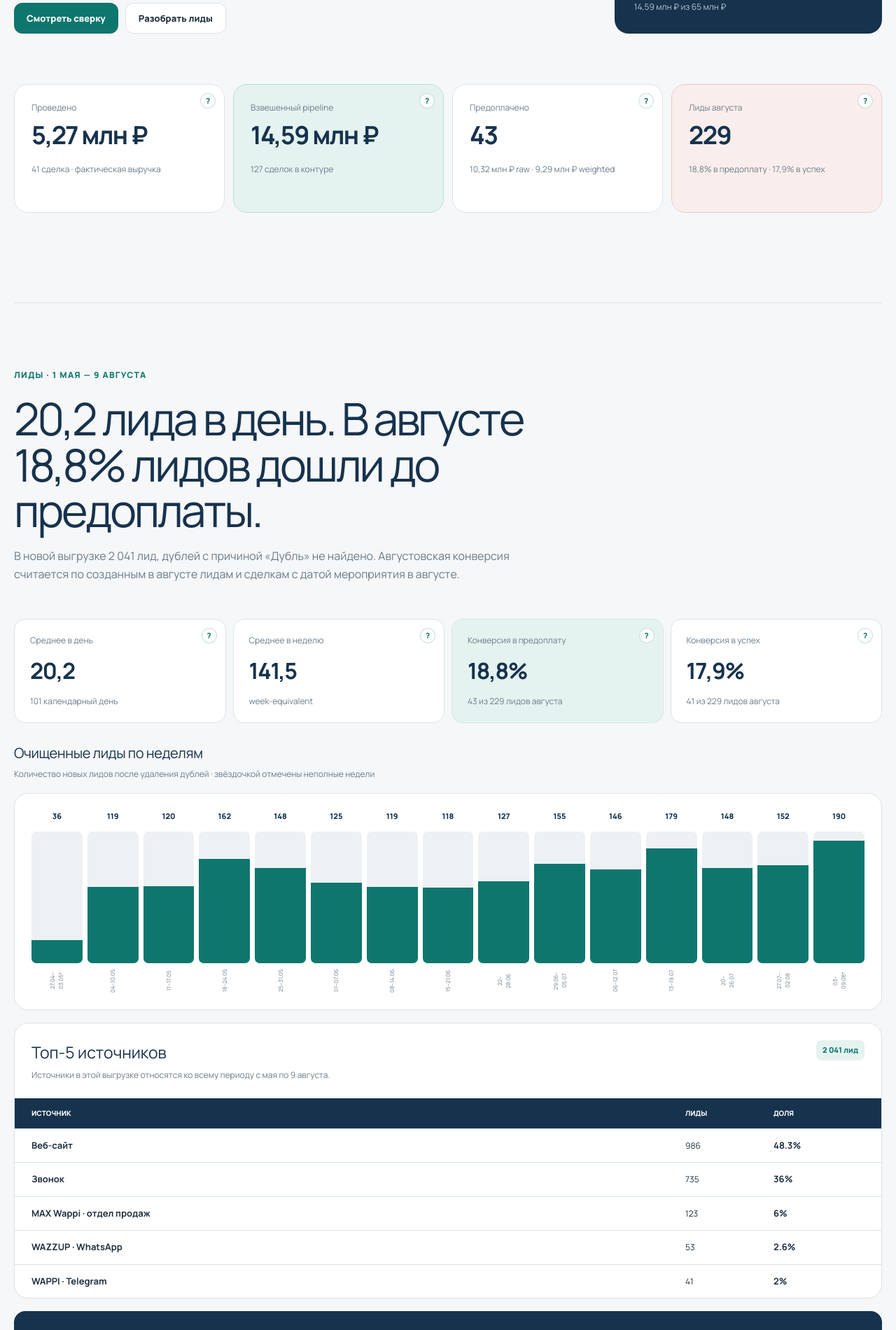
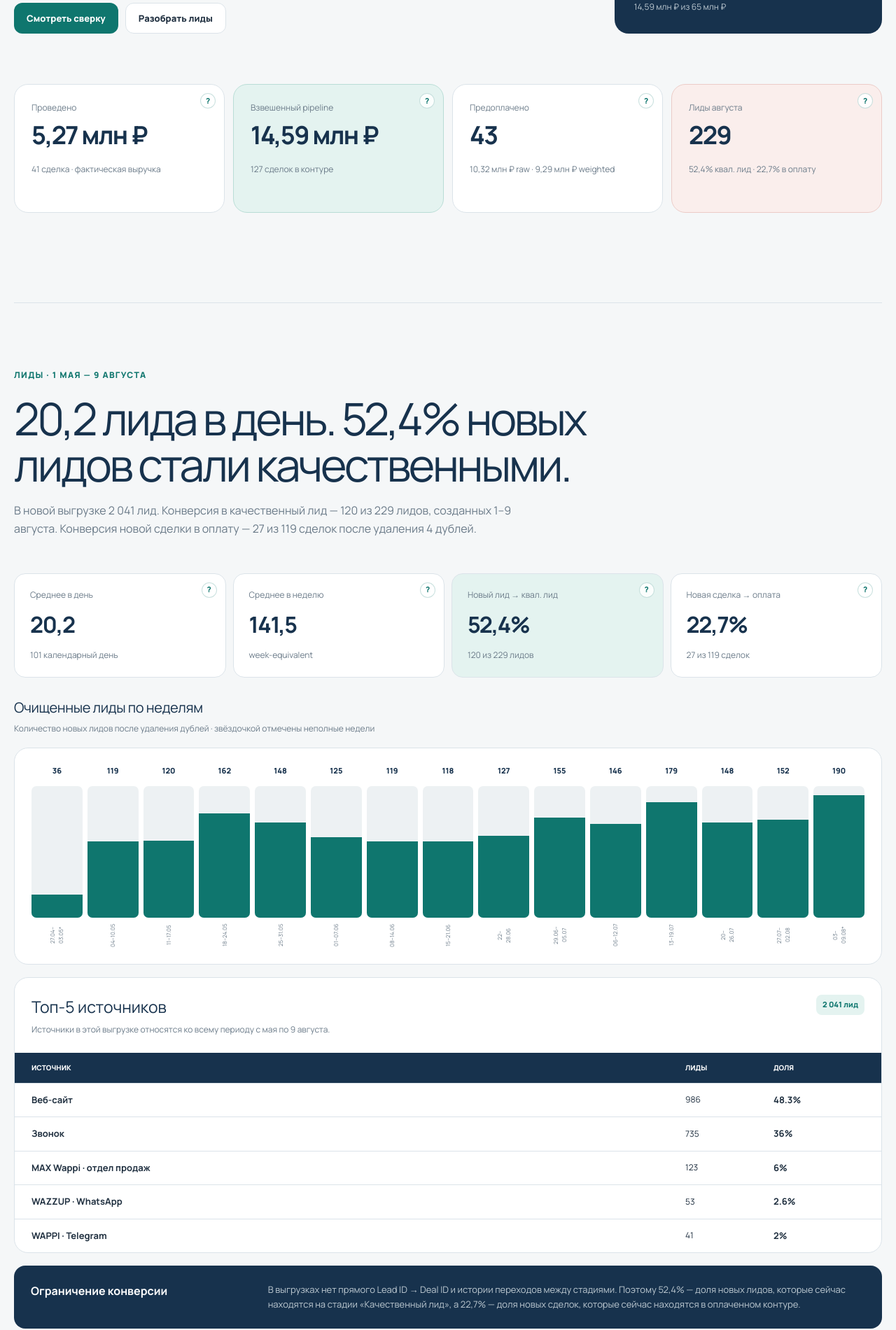
Before and after one commit to nkrivodud-blip/park-skazka-sales-report, a Next.js app: page / in a window 1280 px wide. Shown: the part 640-2540 px from the top of the page at 70% size. Built offline with nearby package versions, Linux system fonts and the light colour scheme.

Commit message:
Update conversion metrics on public report

```diff
--- a/app/page.tsx
+++ b/app/page.tsx
@@ -131,20 +131,20 @@ export default function Home() {
         <article className="kpi" data-hint="Сумма успешно проведённых августовских мероприятий после удаления дублей." tabIndex={0}><span>Проведено</span><strong><Counter value={5.27} suffix=" млн ₽" decimals={2} /></strong><small>41 сделка · фактическая выручка</small></article>
         <article className="kpi accent" data-hint="Взвешенная сумма предоплаченных и прогнозных сделок августа: предоплаченные — 90%, прогнозные — по полю «Прогноз закрытия»." tabIndex={0}><span>Взвешенный pipeline</span><strong><Counter value={14.59} suffix=" млн ₽" decimals={2} /></strong><small>127 сделок в контуре</small></article>
         <article className="kpi" data-hint="Мероприятия на стадиях с внесённой предоплатой или начавшейся операционной подготовкой." tabIndex={0}><span>Предоплачено</span><strong><Counter value={43} /></strong><small>10,32 млн ₽ raw · 9,29 млн ₽ weighted</small></article>
-        <article className="kpi danger" data-hint="Лиды, созданные с 1 по 9 августа после удаления дублей. От них рассчитана августовская конверсия в предоплату и успешную сделку." tabIndex={0}><span>Лиды августа</span><strong><Counter value={229} /></strong><small>18,8% в предоплату · 17,9% в успех</small></article>
+        <article className="kpi danger" data-hint="229 лидов, созданных с 1 по 9 августа. 120 стали качественными; 119 новых сделок после удаления дублей, из них 27 в оплаченном контуре." tabIndex={0}><span>Лиды августа</span><strong><Counter value={229} /></strong><small>52,4% квал. лид · 22,7% в оплату</small></article>
       </section>
 
       <section className="section" id="leads">
         <div className="section-heading reveal">
           <p className="eyebrow">Лиды · 1 мая — 9 августа</p>
-          <h2>20,2 лида в день. В августе 18,8% лидов дошли до предоплаты.</h2>
-          <p>В новой выгрузке 2 041 лид, дублей с причиной «Дубль» не найдено. Августовская конверсия считается по созданным в августе лидам и сделкам с датой мероприятия в августе.</p>
+          <h2>20,2 лида в день. 52,4% новых лидов стали качественными.</h2>
+          <p>В новой выгрузке 2 041 лид. Конверсия в качественный лид — 120 из 229 лидов, созданных 1–9 августа. Конверсия новой сделки в оплату — 27 из 119 сделок после удаления 4 дублей.</p>
         </div>
         <div className="capacity-summary reveal">
           <article data-hint="2 041 очищенный лид, разделённый на 101 календарный день с 1 мая по 9 августа." tabIndex={0}><span>Среднее в день</span><strong>20,2</strong><small>101 календарный день</small></article>
           <article data-hint="Среднедневной поток лидов, пересчитанный на семь календарных дней." tabIndex={0}><span>Среднее в неделю</span><strong>141,5</strong><small>week-equivalent</small></article>
-          <article className="accent" data-hint="43 сделки на стадиях внесённой предоплаты и операционной подготовки, разделённые на 229 лидов, созданных в августе." tabIndex={0}><span>Конверсия в предоплату</span><strong>18,8%</strong><small>43 из 229 лидов августа</small></article>
-          <article data-hint="41 успешно проведённое августовское мероприятие, разделённое на 229 лидов, созданных в августе." tabIndex={0}><span>Конверсия в успех</span><strong>17,9%</strong><small>41 из 229 лидов августа</small></article>
+          <article className="accent" data-hint="120 из 229 новых лидов находятся на стадии «Качественный лид» на момент выгрузки. История переходов между стадиями не передана." tabIndex={0}><span>Новый лид → квал. лид</span><strong>52,4%</strong><small>120 из 229 лидов</small></article>
+          <article data-hint="27 из 119 новых сделок находятся в оплаченном контуре: предоплата, 4 дня до банкета или сделка успешна. Четыре дубля исключены." tabIndex={0}><span>Новая сделка → оплата</span><strong>22,7%</strong><small>27 из 119 сделок</small></article>
         </div>
         <div className="chart-heading reveal"><h3>Очищенные лиды по неделям</h3><p>Количество новых лидов после удаления дублей · звёздочкой отмечены неполные недели</p></div>
         <div className="week-chart reveal" aria-label="Очищенные лиды по неделям">
@@ -157,7 +157,7 @@ export default function Home() {
             {sources.map(([name, count, share]) => <div className="data-row" key={name}><strong>{name}</strong><span>{count}</span><strong>{share}%</strong></div>)}
           </div>
         </div>
-        <aside className="note reveal"><strong>Ограничение конверсии</strong><p>В выгрузках нет прямого Lead ID → Deal ID. Поэтому 18,8% и 17,9% — управленческая конверсия по числу августовских сделок из соответствующих стадий, а не сквозная CRM-атрибуция по телефону.</p></aside>
+        <aside className="note reveal"><strong>Ограничение конверсии</strong><p>В выгрузках нет прямого Lead ID → Deal ID и истории переходов между стадиями. Поэтому 52,4% — доля новых лидов, которые сейчас находятся на стадии «Качественный лид», а 22,7% — доля новых сделок, которые сейчас находятся в оплаченном контуре.</p></aside>
       </section>
 
       <section className="section" id="managers">
```
Also changed, not shown: .pages/index.html.
